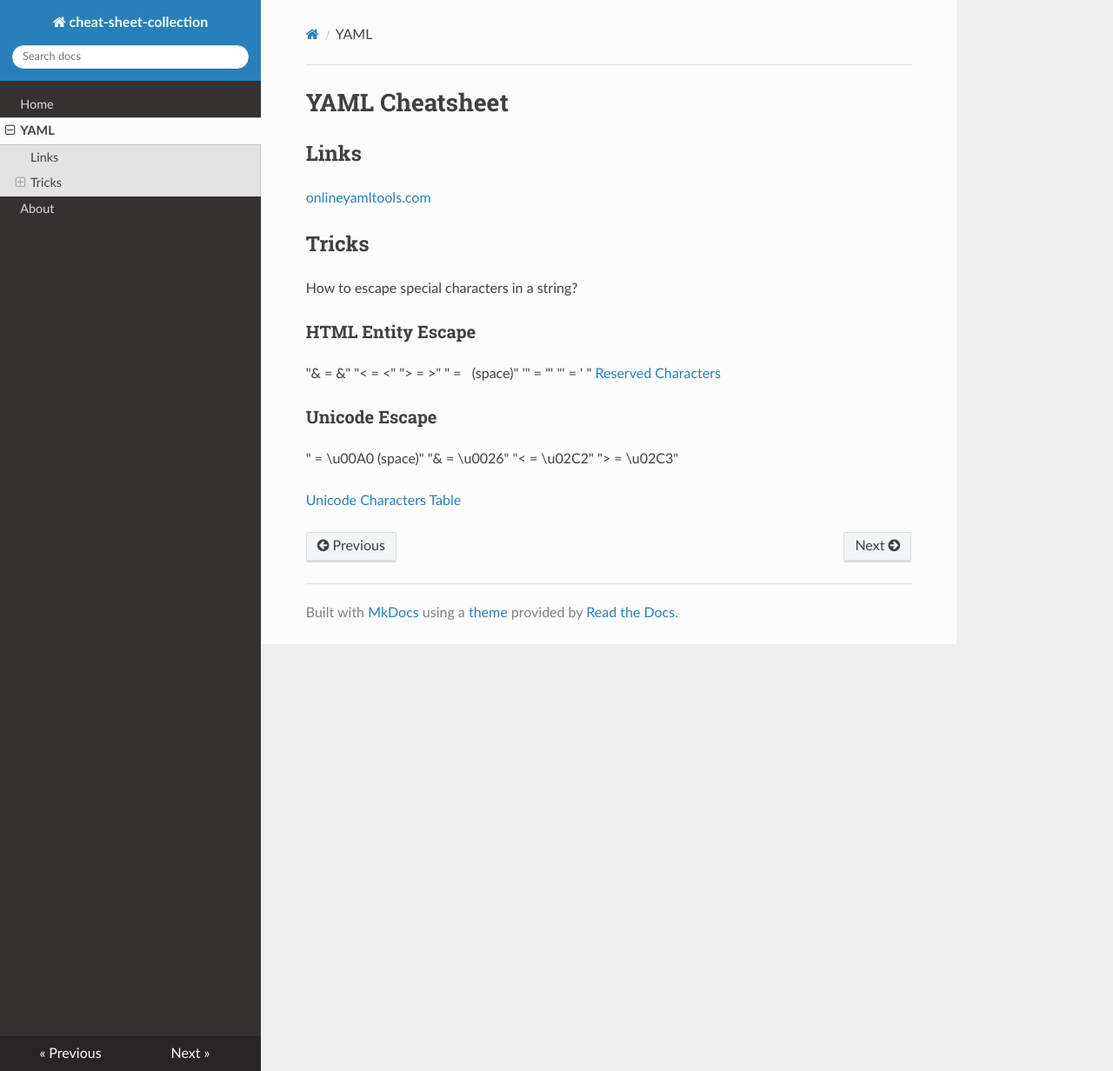
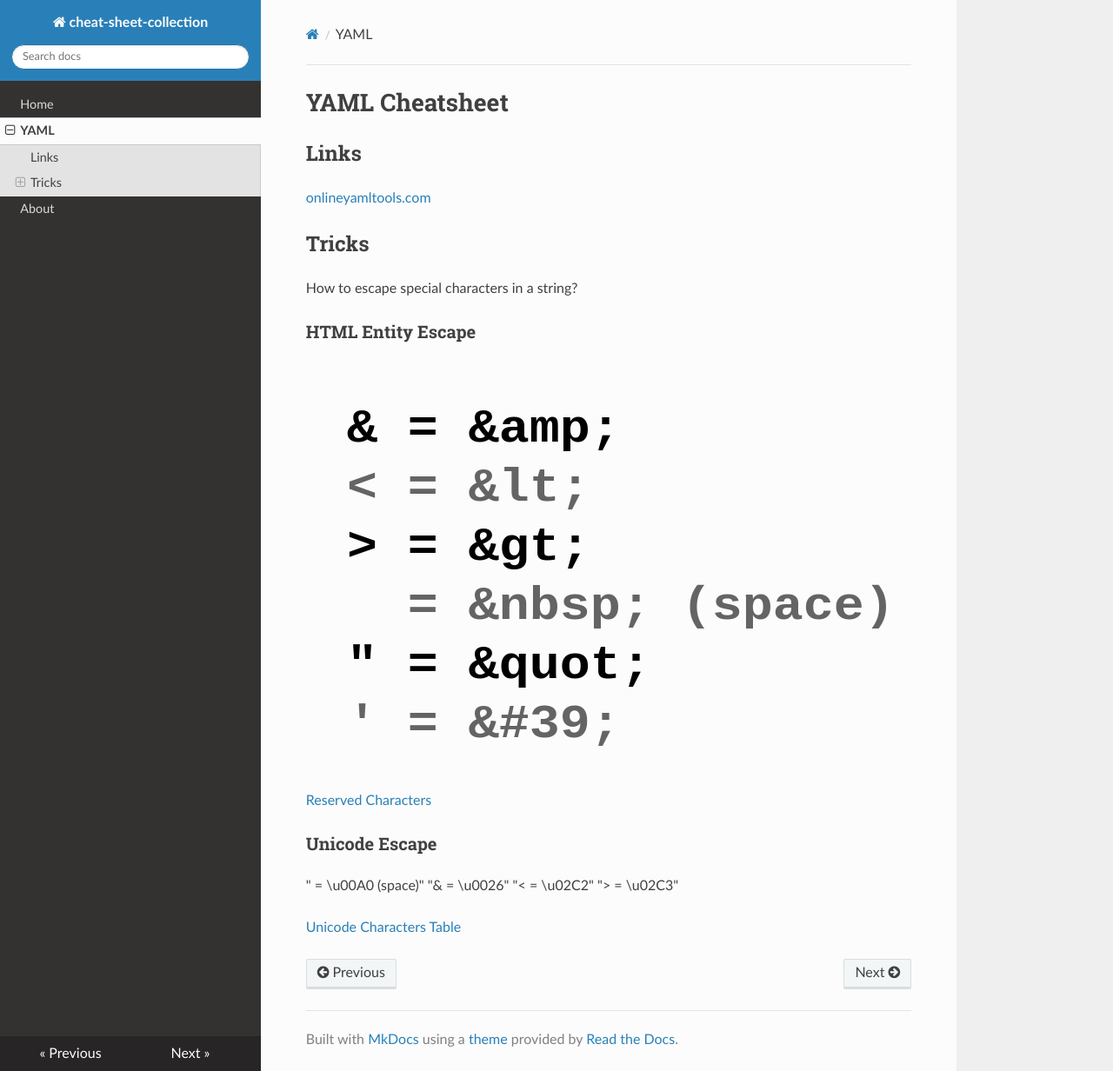
Before and after one commit to muratkendir/cheat-sheet-collection, an MkDocs documentation site: the page built from docs/yaml/yaml-main.md, in a window 1280 px wide and 1232 px high. Shown: the whole window at 87% size. Built offline with MkDocs 1.6.1, drawn with Linux system fonts in a browser that asks for light colours; nearby versions of some CDN libraries.

Commit message:
entity-escapes.svg

```diff
--- a/docs/yaml/yaml-main.md
+++ b/docs/yaml/yaml-main.md
@@ -9,12 +9,8 @@
 How to escape special characters in a string?
 
 ### HTML Entity Escape
-"& = &amp;"
-"< = &lt;"
-"> = &gt;"
-" = &nbsp; (space)"
-'" = &quot;'
-"' = &#39; "
+
+![Entity Escapes](media/entity-escapes.svg)
 [Reserved Characters](https://developer.mozilla.org/en-US/docs/Glossary/Entity#reserved_characters)
 
 ### Unicode Escape
```
Also changed, not shown: docs/yaml/media/entity-escapes.svg (added), site/index.html, site/search/search_index.json, 1 other file.
